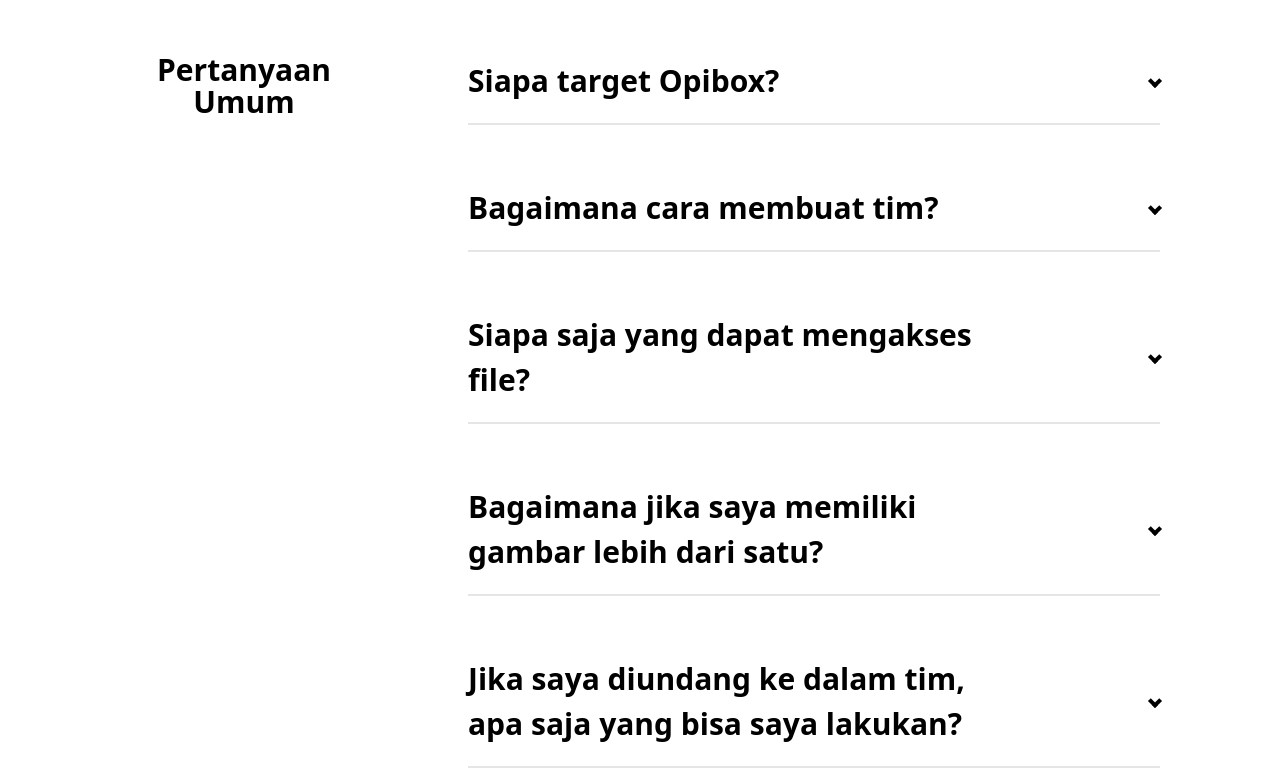
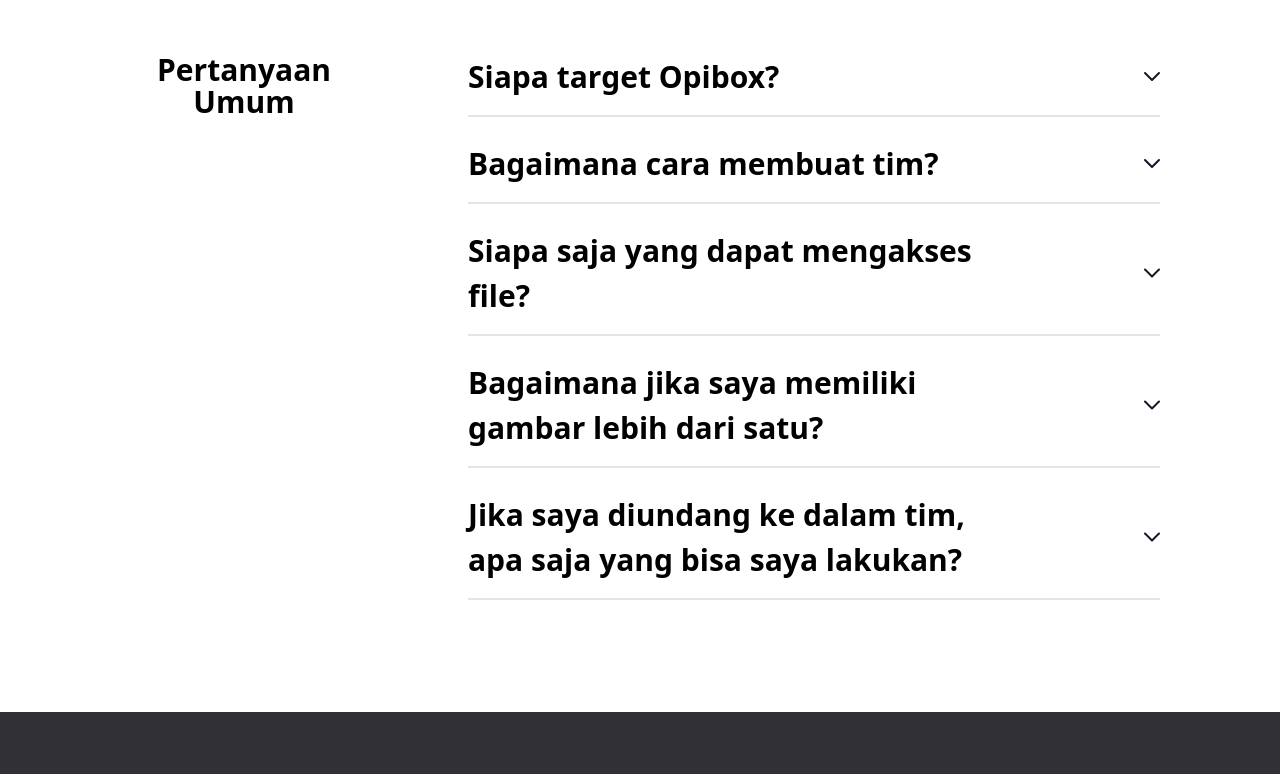
Before and after one commit to akbar5yn/OpiBox, a Nuxt app: page / in a window 1280 px wide. Shown: the part 3207-3981 px from the top of the page. Built offline with nearby package versions, Linux system fonts and the light colour scheme.

Commit message:
slicing FAQ list on help section

```diff
--- /dev/null
+++ b/components/landing-page/FaqItem.vue
@@ -0,0 +1,48 @@
+<template>
+  <div
+    class="flex flex-col cursor-pointer border-b-2 border-black border-opacity-10 gap-y-2"
+  >
+    <div
+      class="flex justify-between w-[300px] md:w-[500px] xl:text-[30px] xl:font-bold xl:w-[692px] xl:py-4"
+      @click="handleDesc"
+    >
+      <p class="w-[553px] break-words">
+        {{ item.title }}
+      </p>
+      <button class="arrow self-center" />
+      <img
+        class="transition-all duration-200"
+        :class="{ ['rotate-180']: descVisibility }"
+        src="../../assets/img/arrowDown.svg"
+        alt="Icon Arrow Down"
+      >
+    </div>
+    <p
+      v-if="descVisibility"
+      class="text-[#62626A] text-[16px] font-open-sans mb-4"
+    >
+      {{ item.description }}
+    </p>
+  </div>
+</template>
+<script>
+export default {
+  name: 'FaqItem',
+  props: {
+    item: {
+      type: Object,
+      default: () => {}
+    }
+  },
+  data () {
+    return {
+      descVisibility: false
+    }
+  },
+  methods: {
+    handleDesc () {
+      this.descVisibility = !this.descVisibility
+    }
+  }
+}
+</script>
--- a/layouts/LandingPage.vue
+++ b/layouts/LandingPage.vue
@@ -278,52 +278,8 @@
           Pertanyaan Umum
         </h1>
         <div class="mt-5">
-          <ul class="flex flex-col gap-y-10 items-center">
-            <li
-              class="border-b-2 border-black border-opacity-10 flex justify-between w-[300px] md:w-[500px] xl:text-[30px] xl:font-bold xl:w-[692px] xl:py-5"
-            >
-              <p class="w-[553px] break-words">
-                Siapa target Opibox?
-              </p>
-              <button class="arrow self-center" />
-            </li>
-
-            <li
-              class="border-b-2 border-black border-opacity-10 flex justify-between w-[300px] md:w-[500px] xl:text-[30px] xl:font-bold xl:w-[692px] xl:py-5"
-            >
-              <p class="w-[553px] break-words">
-                Bagaimana cara membuat tim?
-              </p>
-              <button class="arrow self-center" />
-            </li>
-
-            <li
-              class="border-b-2 border-black border-opacity-10 flex justify-between w-[300px] md:w-[500px] xl:text-[30px] xl:font-bold xl:w-[692px] xl:py-5"
-            >
-              <p class="w-[553px] break-words">
-                Siapa saja yang dapat mengakses file?
-              </p>
-              <button class="arrow self-center" />
-            </li>
-
-            <li
-              class="border-b-2 border-black border-opacity-10 flex justify-between w-[300px] md:w-[500px] xl:text-[30px] xl:font-bold xl:w-[692px] xl:py-5"
-            >
-              <p class="w-[553px] break-words">
-                Bagaimana jika saya memiliki gambar lebih dari satu?
-              </p>
-              <button class="arrow self-center" />
-            </li>
-
-            <li
-              class="border-b-2 border-black border-opacity-10 flex justify-between w-[300px] md:w-[500px] xl:text-[30px] xl:font-bold xl:w-[692px] xl:py-5"
-            >
-              <p class="w-[553px] break-words">
-                Jika saya diundang ke dalam tim, apa saja yang bisa saya
-                lakukan?
-              </p>
-              <button class="arrow self-center" />
-            </li>
+          <ul class="flex flex-col gap-y-2 items-center">
+            <FaqItem v-for="(item, key) in faqList" :key="key" :item="item" />
           </ul>
         </div>
       </div>
@@ -429,8 +385,37 @@
   </div>
 </template>
 <script>
+import FaqItem from '../components/landing-page/FaqItem.vue'
 export default {
-  name: 'LandingPage'
+  name: 'LandingPage',
+  components: { FaqItem },
+  data () {
+    return {
+      faqList: [
+        {
+          title: 'Siapa target Opibox?',
+          description: 'lorem ipsum1'
+        },
+        {
+          title: 'Bagaimana cara membuat tim?',
+          description: 'lorem ipsum2'
+        },
+        {
+          title: 'Siapa saja yang dapat mengakses file?',
+          description: 'lorem ipsum3'
+        },
+        {
+          title: 'Bagaimana jika saya memiliki gambar lebih dari satu?',
+          description: 'lorem ipsum4'
+        },
+        {
+          title:
+            'Jika saya diundang ke dalam tim, apa saja yang bisa saya lakukan?',
+          description: 'lorem ipsum5'
+        }
+      ]
+    }
+  }
 }
 </script>
 
```
Also changed, not shown: assets/img/arrowDown.svg (added).
